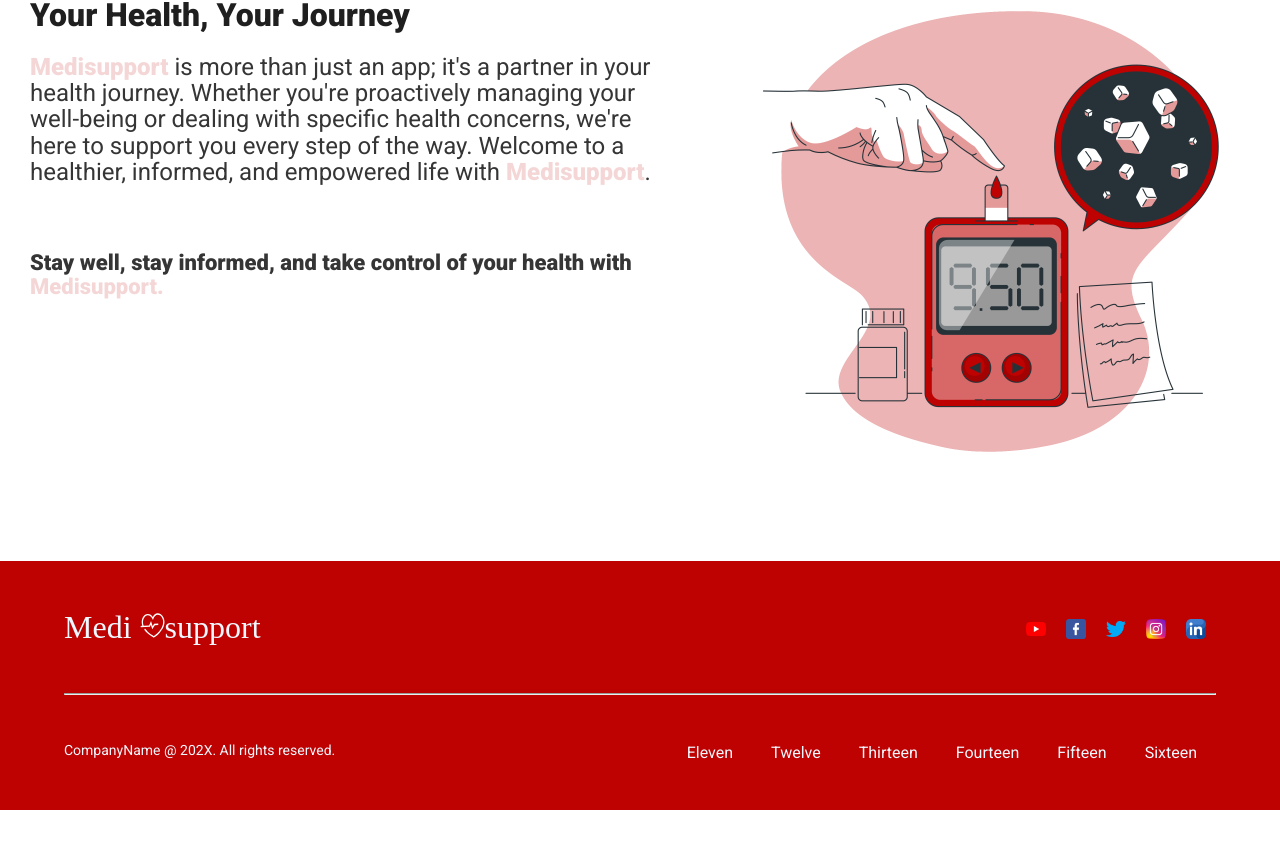
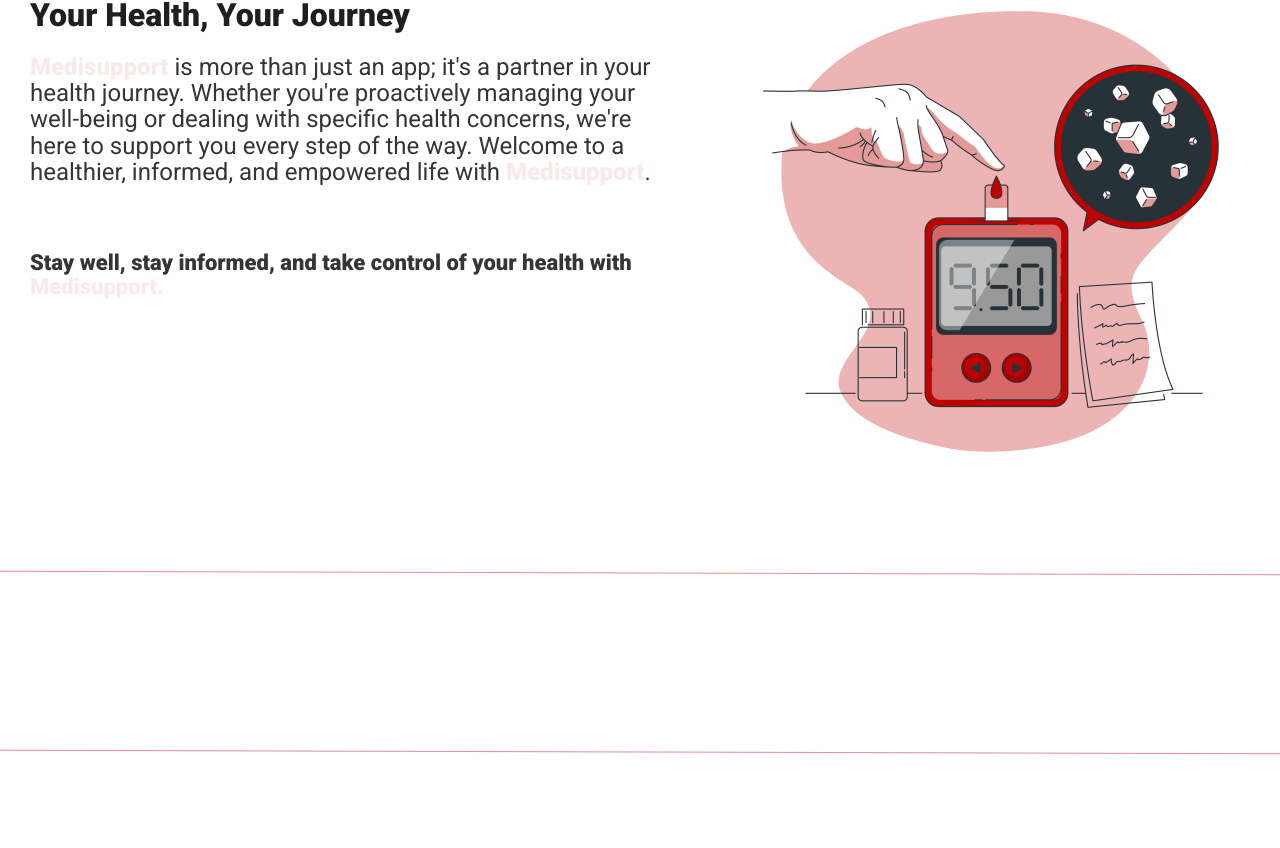
Before and after one commit to Nada-Yakout-Shahien/Medisupport, a React (Create React App) app: page /About_us in a window 1280 px wide. Shown: the part 1540-2388 px from the top of the page. Before the commit the page ends 2350 px from the top, so only its background shows below. Built offline with nearby package versions, Linux system fonts and the light colour scheme; a web font is replaced by a local one.

Commit message:
"Add new sections to About Us page and update CSS styles"

```diff
--- a/src/index.css
+++ b/src/index.css
@@ -9,6 +9,7 @@
 
 :root {
   --Red: #be0202;
+  --blackred:rgba(190, 2, 2, 0.50);
   --mainColorLight: #f90723;
   --secondaryColor: #ff00007e;
   --whiteColor: #fff;
--- a/src/pages/About_us.css
+++ b/src/pages/About_us.css
@@ -1,5 +1,7 @@
 /* section 1 */
-
+.section{
+  width: 1446px;
+}
 .about-us-container .about-us-section h2 {
   color: var(--graycolor);
   font-family: "Roboto", sans-serif;
@@ -282,6 +284,9 @@
   .about-us-section2 .down-part p {
     font-size: 18px;
   }
+  .about-us-section2 .down-part img{
+    margin-left: 30px;
+  }
 }
 @media (max-width: 600px) {
   .about-us-section{
@@ -290,4 +295,19 @@
   .about-us-section2{
     max-width: 90%;
   }
+  .about-us-section2{
+    align-items: center;
+    text-align: center;
+  }
 }
+
+/* section 3 */
+
+.about-us-hr{
+  /* width: 1446px; */
+  /* height: 0px; */
+  /* transform: rotate(0.158deg); */
+  /* flex-shrink: 0; */
+  /* stroke-width: 1px; */
+  /* stroke:var(--blackred); */
+}
--- a/src/pages/About_us.js
+++ b/src/pages/About_us.js
@@ -76,12 +76,12 @@
             <div>
               <h2>Your Health, Your Journey</h2>
               <p>
-                <span className="medi-text2">Medisupport</span> is more than just
-                an app; it's a partner in your health journey. Whether you're
-                proactively managing your well-being or dealing with specific
-                health concerns, we're here to support you every step of the
-                way. Welcome to a healthier, informed, and empowered life with{" "}
-                <span className="medi-text2">Medisupport</span>.
+                <span className="medi-text2">Medisupport</span> is more than
+                just an app; it's a partner in your health journey. Whether
+                you're proactively managing your well-being or dealing with
+                specific health concerns, we're here to support you every step
+                of the way. Welcome to a healthier, informed, and empowered life
+                with <span className="medi-text2">Medisupport</span>.
               </p>
               <p className="dparag">
                 Stay well, stay informed, and take control of your health with{" "}
@@ -91,6 +91,35 @@
             <img src={pic_about_right2} alt="pic_about_right1" />
           </div>
         </section>
+        <svg
+          xmlns="http://www.w3.org/2000/svg"
+          width="100%"
+          height="6"
+          viewBox="0 0 1440 6"
+          fill="none"
+        >
+          <path
+            d="M0 1L1439.99 4.98339"
+            stroke="#BE0202"
+            stroke-opacity="0.5"
+          />
+        </svg>
+        <section className="about-us-section3">
+
+        </section>
+        <svg
+          xmlns="http://www.w3.org/2000/svg"
+          width="100%"
+          height="6"
+          viewBox="0 0 1440 6"
+          fill="none"
+        >
+          <path
+            d="M0 1L1439.99 4.98339"
+            stroke="#BE0202"
+            stroke-opacity="0.5"
+          />
+        </svg>
       </div>
 
       <Footer />
```
